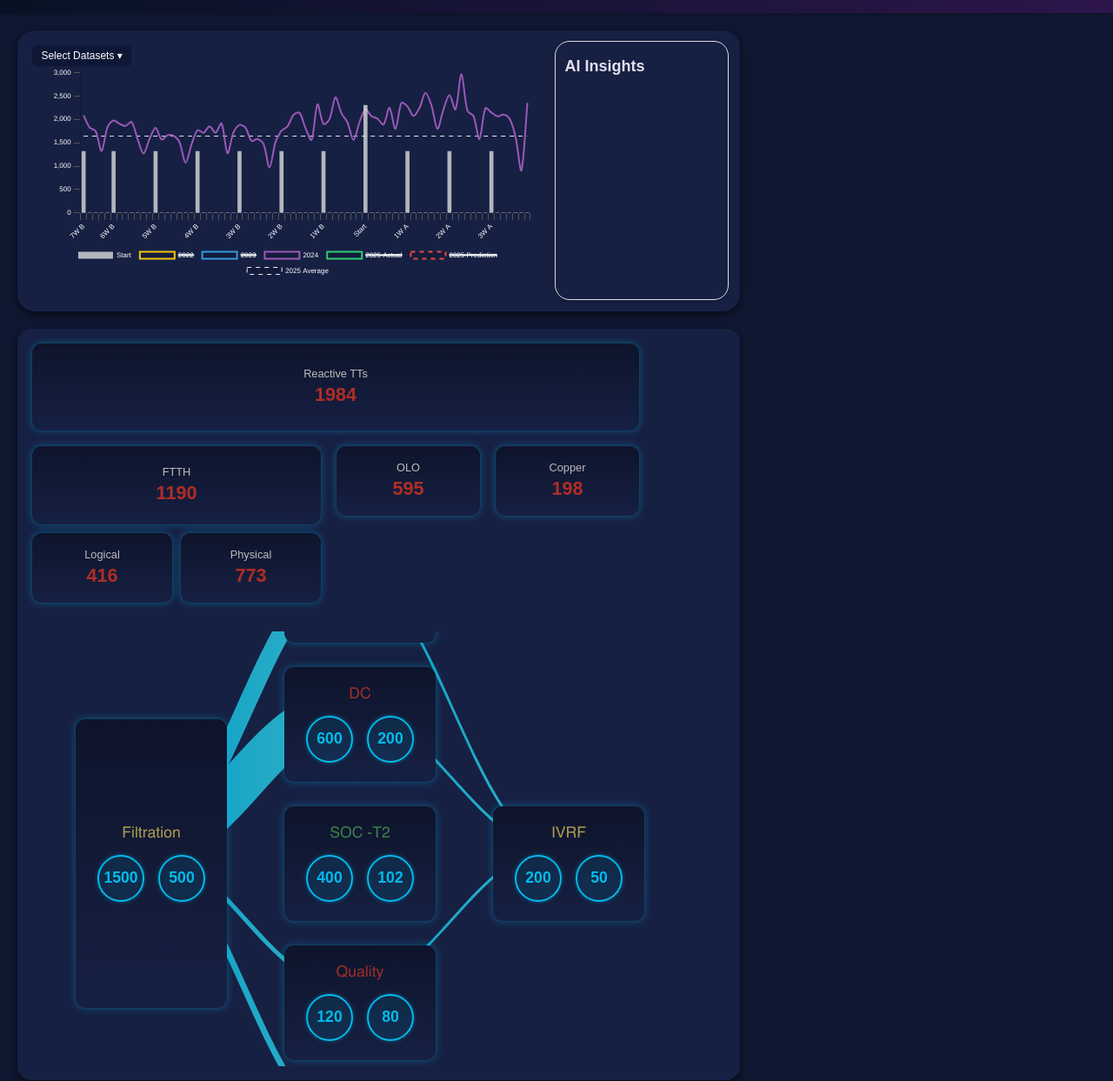
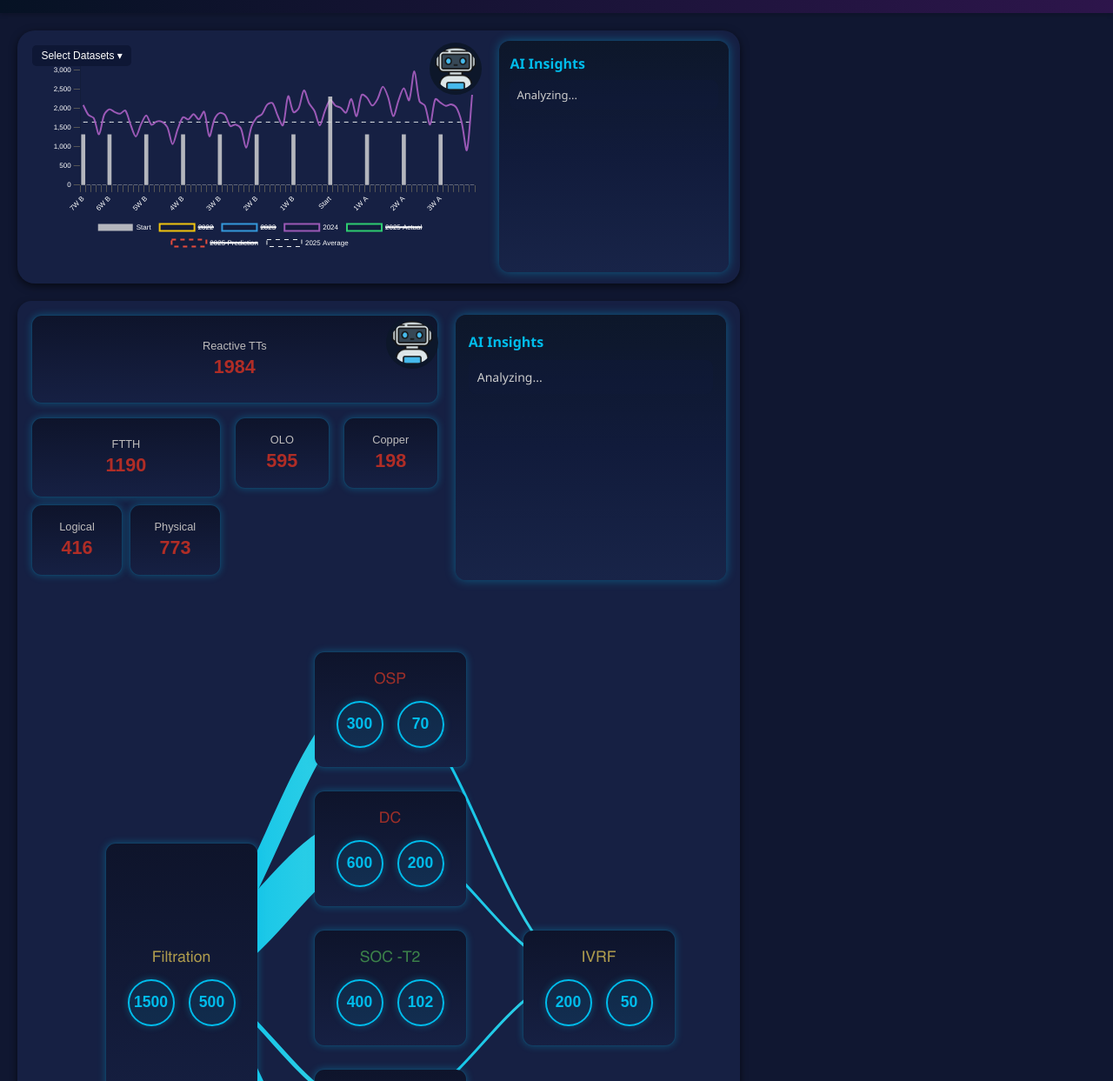
Before and after one commit to JudyKhaled/Back-to-School-Dashboard-stc, a plain HTML site: page index.html in a window 1280 px wide. Shown: the part 55-1298 px from the top of the page at 87% size. Drawn offline with nearby package versions, Linux system fonts and the light colour scheme.

Commit message:
ai insights

```diff
--- a/index.html
+++ b/index.html
@@ -34,25 +34,32 @@
                 </div>
                 <canvas id="trendChart"></canvas>
             </div>
-            <div class="ai-insights">
-                <i class="fas fa-user-robot"></i>
-                <div class="insights-text">
-                    <strong>AI Insights</strong>
+           <div class="ai-trend-box">
+  <img src="robot.png" alt="AI Bot" class="bot-icon-trend" />
+  <div class="trend-header">
+    <span class="trend-title">AI Insights</span>
   </div>
+  <div class="trend-body">
+    <p class="trend-text">Analyzing...</p>
   </div>
 </div>
 
+        </div>
+
 <div class="metrics-journey-box">
-  <!-- Metrics on the left -->
+
+  <!-- === Top Row (Metrics + AI Insights Side by Side) === -->
+  <div class="top-row">
+    <!-- Metrics -->
     <div class="metrics-main-container">
       <div class="metrics-layout">
-    <!-- Top row -->
+        <!-- Reactive -->
         <div class="metric-box reactive" id="Reactive_TTs">
           <div class="metric-title">Reactive TTs</div>
           <div class="metric-value">0</div>
         </div>
 
-    <!-- Second row -->
+        <!-- FTTH Group -->
         <div class="ftth-group">
           <div class="metric-box ftth" id="FTTH">
             <div class="metric-title">FTTH</div>
@@ -70,7 +77,7 @@
           </div>
         </div>
 
-    <!-- Keep OLO and Copper as they are -->
+        <!-- OLO & Copper -->
         <div class="metric-box small" id="OLO">
           <div class="metric-title">OLO</div>
           <div class="metric-value">0</div>
@@ -82,14 +89,25 @@
       </div>
     </div>
 
+    <!-- AI Insights Panel -->
+    <div class="ai-insights">
+      <img src="robot.png" alt="AI Bot" class="bot-icon" />
+      <div class="ai-header">
+        <span class="ai-title">AI Insights</span>
+      </div>
+      <div class="ai-body">
+        <p class="ai-subtitle">Analyzing...</p>
+      </div>
+    </div>
 
-  <!-- Journey visualization on the right -->
+  </div>
+
+  <!-- === Journey Visualization (Below) === -->
   <div class="journey-container">
     <svg id="journey-svg"></svg>
     <div id="journey-nodes"></div>
   </div>
 </div>
-
 
 
 
--- a/script.js
+++ b/script.js
@@ -380,8 +380,7 @@ fetch('apps_status.json')
   })
   .catch(err => console.error('Error loading app statuses', err));
 
-
-  // ===== Journey Visualization =====
+// ===== Journey Visualization =====
 // ===== Journey Visualization =====
 fetch('task_referral_dashboard_data.json')
   .then(res => res.json())
@@ -392,11 +391,11 @@ fetch('task_referral_dashboard_data.json')
     const container = document.getElementById('journey-nodes');
     const svg = document.getElementById('journey-svg');
 
-    // --- Smooth S-curve path ---
+    // Smooth curve path
     function drawSmoothCurve(src, tgt) {
       const dx = tgt.x - src.x;
       const dy = tgt.y - src.y;
-      const offset = dx * 0.4; // horizontal curve strength
+      const offset = dx * 0.4;
 
       const controlX1 = src.x + offset;
       const controlY1 = src.y;
@@ -410,15 +409,13 @@ fetch('task_referral_dashboard_data.json')
       container.innerHTML = '';
       svg.innerHTML = '';
 
-      const width = svg.clientWidth;
-      const height = svg.clientHeight;
-
       const cardWidth = 150;
       const cardHeight = 100;
       const filtrationHeight = cardHeight * 3;
       const colGap = cardWidth * 1.6;
       const rowGap = 60;
 
+      // Build columns
       const col1 = ['Filtration'];
       const col2 = [];
       const col3 = [];
@@ -435,6 +432,7 @@ fetch('task_referral_dashboard_data.json')
       const columns = [col1, col2, col3];
       const nodePositions = {};
 
+      // Layout height calculation
       let allHeights = 0;
       columns.forEach(col => {
         const colHeight = col.reduce((sum, nodeId) =>
@@ -442,14 +440,19 @@ fetch('task_referral_dashboard_data.json')
         );
         allHeights = Math.max(allHeights, colHeight);
       });
-      const globalStartY = (height - allHeights) / 2;
 
+      const totalWidth = (columns.length - 1) * colGap + cardWidth;
+      const containerWidth = document.querySelector('.journey-container').clientWidth;
+      const xOffset = (containerWidth - totalWidth) / 2;
+      const globalStartY = 50;
+
+      // Position nodes
       columns.forEach((col, colIndex) => {
         const colHeight = col.reduce((sum, nodeId) =>
           sum + ((nodeId === 'Filtration') ? filtrationHeight : cardHeight) + rowGap, -rowGap
         );
         const startY = globalStartY + (allHeights - colHeight) / 2;
-        const x = colIndex * colGap + 50;
+        const x = colIndex * colGap + xOffset;
 
         col.forEach((nodeId, rowIndex) => {
           const node = nodes.find(n => n.id === nodeId);
@@ -473,21 +476,11 @@ fetch('task_referral_dashboard_data.json')
               <div class="circle-number">${node.active_referrals}</div>
             </div>
           `;
-          card.dataset.id = nodeId;
-
-          card.addEventListener('mouseenter', () => {
-            document.querySelectorAll(".link-path[data-target='" + nodeId + "']")
-              .forEach(p => p.classList.add('highlight'));
-          });
-          card.addEventListener('mouseleave', () => {
-            document.querySelectorAll(".link-path[data-target='" + nodeId + "']")
-              .forEach(p => p.classList.remove('highlight'));
-          });
-
           container.appendChild(card);
         });
       });
 
+      // Gradient for link paths
       const defs = document.createElementNS('http://www.w3.org/2000/svg', 'defs');
       const grad = document.createElementNS('http://www.w3.org/2000/svg', 'linearGradient');
       grad.id = 'linkGradient';
@@ -507,12 +500,8 @@ fetch('task_referral_dashboard_data.json')
       defs.appendChild(grad);
       svg.appendChild(defs);
 
-      const forwardLinks = links.filter(
-        l => (col1.includes(l.source) && (col2.includes(l.target) || col3.includes(l.target))) ||
-             (col2.includes(l.source) && col3.includes(l.target))
-      );
-
-      forwardLinks.forEach(link => {
+      // Draw ALL links (always visible)
+      links.forEach(link => {
         const src = nodePositions[link.source];
         const tgt = nodePositions[link.target];
         if (!src || !tgt) return;
@@ -523,17 +512,31 @@ fetch('task_referral_dashboard_data.json')
         path.setAttribute('stroke-width', Math.max(3, link.referrals / 10));
         path.setAttribute('fill', 'none');
         path.setAttribute('class', 'link-path');
-        path.dataset.source = link.source;
-        path.dataset.target = link.target;
         svg.appendChild(path);
       });
+
+      adjustJourneyHeight();
+    }
+
+    function adjustJourneyHeight() {
+      const journeyContainer = document.querySelector('.journey-container');
+      const cards = document.querySelectorAll('#journey-nodes .journey-card');
+      if (cards.length === 0) return;
+
+      let maxBottom = 0;
+      cards.forEach(card => {
+        const bottom = card.offsetTop + card.offsetHeight;
+        if (bottom > maxBottom) maxBottom = bottom;
+      });
+
+      const padding = 50;
+      journeyContainer.style.height = (maxBottom + padding) + 'px';
     }
 
     window.addEventListener('resize', render);
     render();
   })
   .catch(err => console.error('Error loading journey data', err));
-
 
 
   // ===== E2E Path from JSON =====
--- a/style.css
+++ b/style.css
@@ -110,31 +110,56 @@ body {
 }
 
 /* AI Insights Box */
-.ai-insights {
-  width: 200px;                /* Fixed width on desktop */
-  height: auto;                /* Will stretch with parent container */
-  background: #162043;
-  border: 1px solid #ddd;
-  border-radius: 17px;
-  padding: 10px;
-  display: flex;
-  flex-direction: column;
-  justify-content: flex-start;
-  gap: 8px;
-  align-items: flex-start;
-  box-shadow: 0 2px 5px rgba(0, 0, 0, 0.1);
-  box-sizing: border-box;
+
+.ai-trend-box {
+  position: relative;
+  width: 30vh; /* less width */
+  min-height: 120px;
+  background: linear-gradient(180deg, #0d172a 0%, #111b3b 50%, #182448 100%);
+  border-radius: 12px;
+  box-shadow: 0 0 12px rgba(0, 188, 235, 0.4);
+  padding: 15px 12px 12px 12px;
+  color: #ffffff;
+  font-family: 'Segoe UI', sans-serif;
 }
 
-.ai-insights i {
-  font-size: 25px;
-  color: #5a0697da;
+/* Robot Icon outside the box */
+.bot-icon-trend {
+   position: absolute;
+  top: 2px;
+  left: -80px;
+  width: 50px;
+  height: 50px;
+  background: #0d172a;
+  border-radius: 50%;
+  padding: 5px;
 }
 
-.ai-insights .insights-text strong {
-  font-size: 18px;
-  color: #e3e0ec;
+/* Title and content */
+.trend-header {
+  margin-bottom: 8px;
 }
+
+.trend-title {
+  font-size: 16px;
+  font-weight: bold;
+  color: #00BCEB;
+}
+
+.trend-body {
+  background: rgba(17, 27, 59, 0.4);
+  border-radius: 8px;
+  padding: 8px;
+  font-size: 12px;
+}
+
+.trend-text {
+  font-size: 13px;
+  font-weight: 500;
+  margin: 0;
+  color: #ccc;
+}
+
 
 /* Mobile-friendly adjustments */
 @media (max-width: 768px) {
@@ -149,34 +174,30 @@ body {
   }
 }
 
-/* === Single Box for Metrics + Journey === */
 
 /* === Single Box for Metrics + Journey === */
 .metrics-journey-box {
   display: flex;
-  flex-direction: column;    /* stack metrics on top, journey below */
+  flex-direction: column;   /* stack metrics then journey */
   width: 67%;
-  gap: 4vh;                  /* spacing between metrics and journey */
+  gap: 4vh;
   background: #162043;
   border-radius: 2vh;
   box-shadow: 0 0.5vh 1vh rgba(0,0,0,0.6);
   padding: 2vh;
   box-sizing: border-box;
-
-  /* NEW → allow height to expand dynamically */
-  height: auto;
-  min-height: 100vh; /* still fill screen if journey small */
+  height: auto;            /* dynamic height */
+  min-height: 100vh;       /* fallback */
 }
 
 /* === Metrics (Top-Left) === */
 .metrics-main-container {
   width: 100%;
-  max-width: 800px;
+  max-width: 500px;
   display: flex;
   flex-direction: column;
+  align-items: flex-start;  /* left aligned */
   justify-content: flex-start;
-  align-items: flex-start;   /* keep metrics left-aligned */
-  margin: 0;
 }
 
 .metrics-layout {
@@ -196,14 +217,13 @@ body {
 #OLO          { grid-area: olo; }
 #Copper       { grid-area: copper; }
 
-/* Logical + Physical Row inside FTTH */
 .logical-physical-row {
   display: grid;
   grid-template-columns: 1fr 1fr;
   gap: 1vh;
 }
 
-/* Box Style (turquoise border + glow) */
+/* Metric Box */
 .metric-box {
   border: 1px solid rgba(0, 188, 235, 0.2);
   border-radius: 12px;
@@ -220,45 +240,98 @@ body {
   transform: scale(1.05);
   box-shadow: 0 0 12px rgba(0, 188, 235, 0.5);
 }
-
 .metric-box.reactive { grid-column: span 3; height: 100px; }
 .metric-box.ftth     { height: 90px; }
 
-/* Text */
 .metric-title { font-size: 1.6vh; color: #bebcbc; margin-bottom: 0.5vh; }
 .metric-value { font-size: 2.7vh; font-weight: bold; }
 .metric-value.normal   { color: #3c824a; }
 .metric-value.warning  { color: #f1c40f; }
 .metric-value.critical { color: #b02d26; }
 
-/* === Journey (Bottom, Centered) === */
+.top-row {
+  display: flex;
+  justify-content: space-between;
+  align-items: flex-start;
+  width: 100%;
+  gap: 20px;
+}
+
+.ai-insights {
+  position: relative;
+  width: 60vh;
+  min-height: 270px;
+  background: linear-gradient(180deg, #0d172a 0%, #111b3b 50%, #182448 100%);
+  border-radius: 12px;
+  box-shadow:0 0 12px rgba(0, 188, 235, 0.4);
+  padding: 20px 15px 15px 15px;
+  color: #ffffff;
+  font-family: 'Segoe UI', sans-serif;
+}
+
+/* Robot Icon outside the box */
+.bot-icon {
+  position: absolute;
+  top: 2px;
+  left: -80px;
+  width: 50px;
+  height: 50px;
+  background: #0d172a;
+  border-radius: 50%;
+  padding: 5px;
+}
+
+/* Title and content */
+.ai-header {
+  display: flex;
+  align-items: center;
+  margin-bottom: 10px;
+}
+
+.ai-title {
+  font-size: 16px;
+  font-weight: bold;
+  color: #00BCEB;
+}
+
+.ai-body {
+  background: rgba(17, 27, 59, 0.4);
+  border-radius: 8px;
+  padding: 10px;
+  font-size: 13px;
+
+}
+
+.ai-subtitle {
+  font-size: 14px;
+  font-weight: 500;
+  margin: 0;
+  color: #ccc;
+}
+
+
+
 .journey-container {
   position: relative;
   width: 100%;
-  max-width: 900px;          /* control max width */
-  height: auto;              /* NEW → allow dynamic height */
-  min-height: 500px;         /* fallback height */
-  margin: 0 auto;            /* center horizontally */
+  max-width: 900px;
+  margin: 0 auto;           /* center horizontally */
   background: transparent;
   border-radius: 0;
   box-shadow: none;
-  display: flex;
-  justify-content: center;
-  align-items: flex-start;
-  overflow: hidden;
+  overflow: visible;
+  height: auto;             /* will expand dynamically */
+  min-height: 500px;
 }
 
-/* SVG and Nodes inside Journey */
 #journey-svg,
 #journey-nodes {
   position: absolute;
   width: 100%;
   height: 100%;
-  top: 0;
-  left: 0;
 }
 
-/* === Journey Cards === */
+/* Journey Cards */
 .journey-card {
   position: absolute;
   width: 160px;
@@ -277,12 +350,8 @@ body {
   gap: 2vh;
   transition: transform 0.2s ease-in-out, box-shadow 0.3s ease-in-out;
 }
-.journey-card:hover {
-  transform: scale(1.05);
-  box-shadow: 0 0 12px rgba(0, 188, 235, 0.5);
-}
 
-/* Title color based on state */
+
 .journey-card.good .title    { color: #3c824a; }
 .journey-card.average .title { color: #ae9b4d; }
 .journey-card.bad .title     { color: #9d2f29; }
@@ -299,13 +368,14 @@ body {
   gap: 2vh;
 }
 
-/* Circle turquoise */
+/* Circles */
 .journey-card .circle-number {
   width: 50px;
   height: 50px;
   border-radius: 50%;
   aspect-ratio: 1 / 1;
   background: rgba(0, 188, 235, 0.1);
+  box-shadow: 0 0 8px rgba(0, 188, 235, 0.3);
   border: 2px solid #00BCEB;
   color: #00BCEB;
   font-size: 2.2vh;
@@ -313,7 +383,7 @@ body {
   justify-content: center;
   align-items: center;
   font-weight: bold;
-  box-shadow: 0 0 5px rgba(0, 188, 235, 0.4);
+
 }
 
 .metric-label {
@@ -323,18 +393,22 @@ body {
   text-align: center;
 }
 
-/* === Journey Links (keep highlight) === */
+/* Links always visible */
 .link-path {
-  opacity: 0.8;
-  transition: opacity 0.3s, stroke-width 0.3s;
+  opacity: 1 !important;     /* Always visible */
   stroke: url(#linkGradient);
+  transition: stroke-width 0.3s ease-in-out;
 }
-.link-path.highlight { stroke: #00BCEB !important; opacity: 1; }
+
+/* No highlight difference on hover */
+.link-path.highlight {
+  stroke: url(#linkGradient) !important;
+  opacity: 1 !important;
+}
 
 #journey-svg defs linearGradient stop:first-child { stop-color: #00BCEB; }
 #journey-svg defs linearGradient stop:last-child  { stop-color: #3dd6e4; }
 
-/* === Mobile Responsiveness === */
 @media (max-width: 768px) {
   .metrics-journey-box { flex-direction: column; height: auto; }
   .metrics-main-container, .journey-container {
@@ -346,7 +420,6 @@ body {
   .journey-card { width: 120px; height: 180px; }
   .journey-card .circle-number { width: 50%; }
 }
-
 
 
 
```
Also changed, not shown: robot.png (added). Lines whose indentation alone changed are shown as unchanged.
